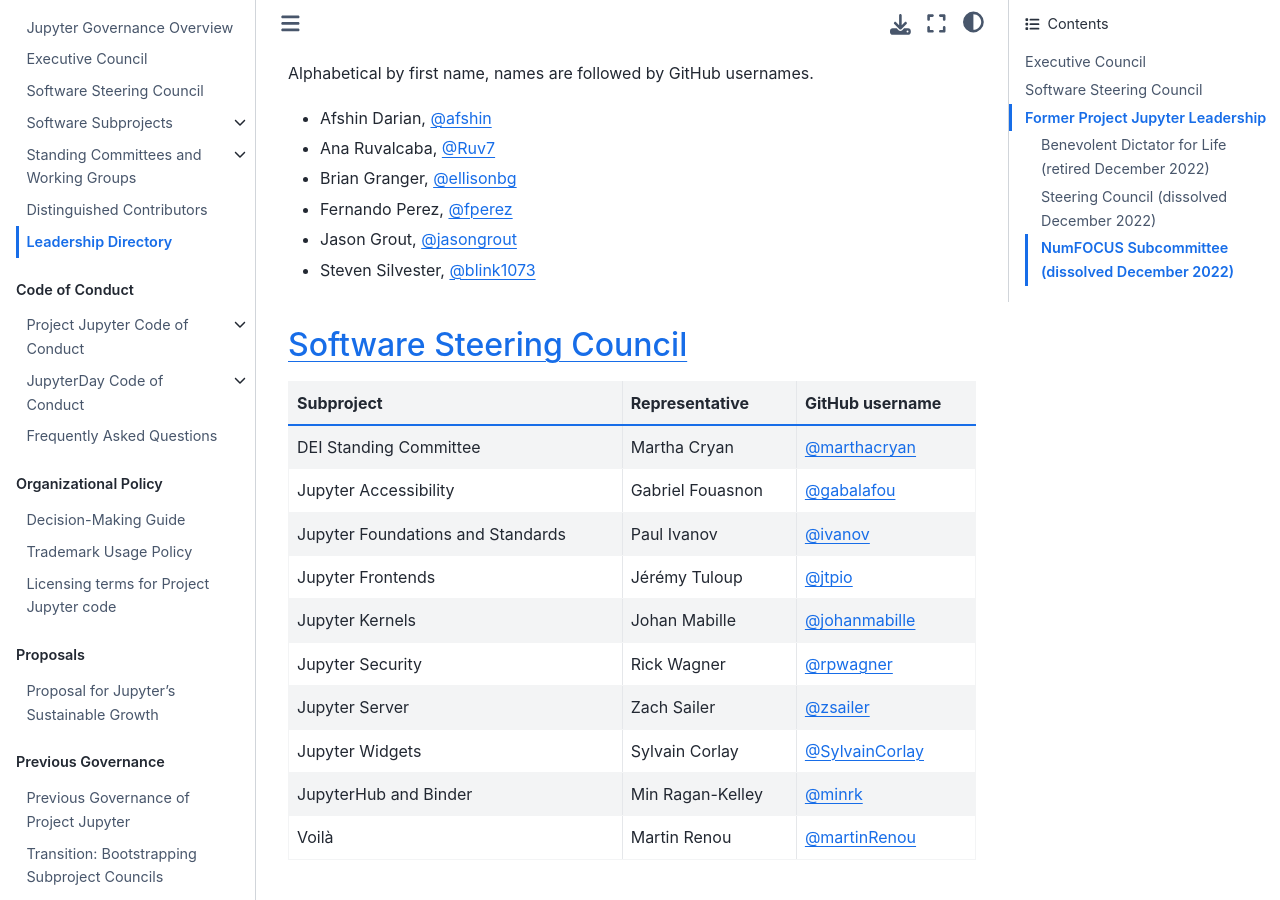
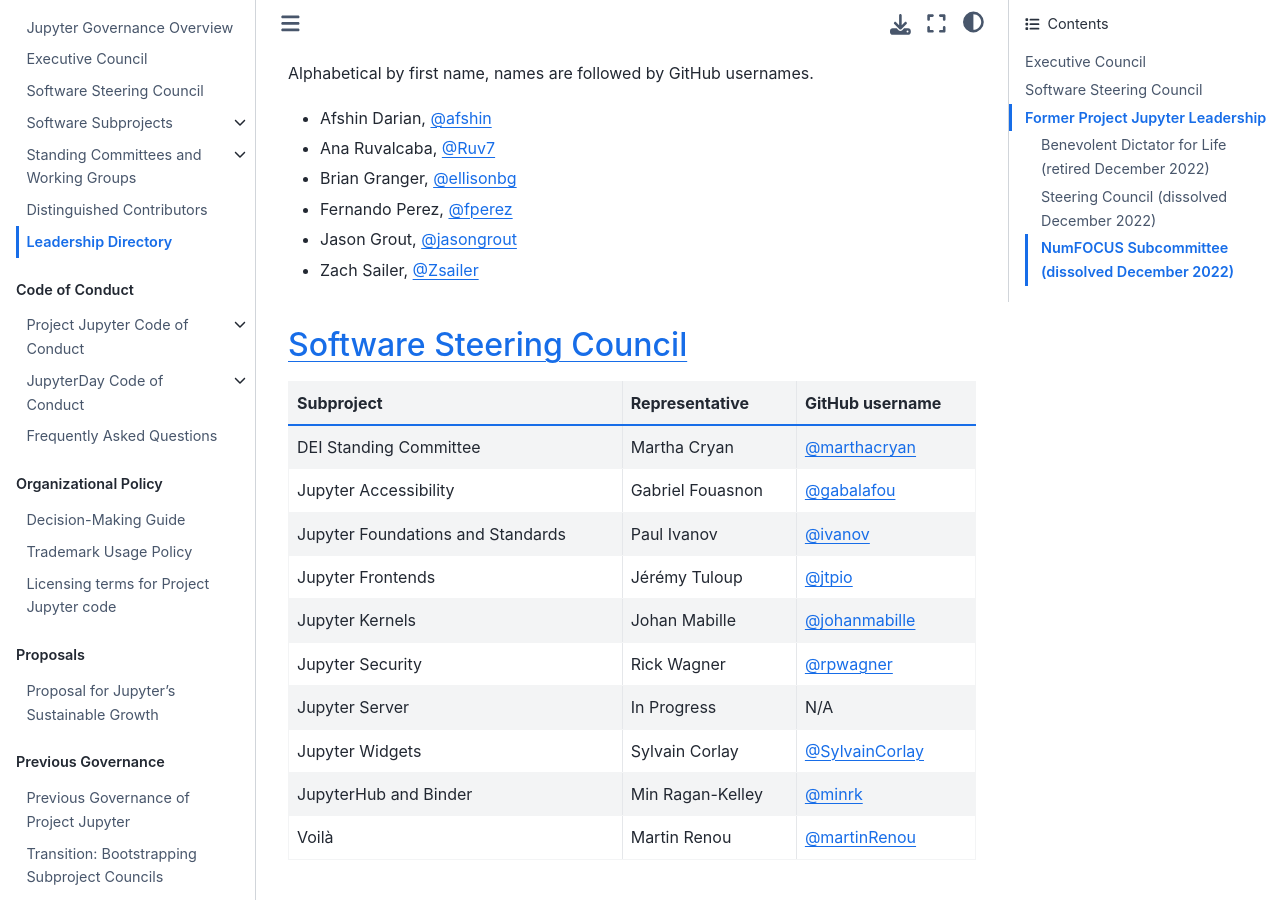
Before and after one commit to jupyter/governance, a Jupyter Book: the page built from people.md, in a window 1280 px wide and 900 px high, scrolled down 199 px. Built offline with Jupyter Book 1.0.4 settings and Sphinx 7.4.7 and the Sphinx Book theme 1.1.4, drawn with Linux system fonts in a browser that asks for light colours; pages that are not in the unit, such as notebooks, are missing from menus.

```diff
--- a/people.md
+++ b/people.md
@@ -10,7 +10,7 @@ Alphabetical by first name, names are followed by GitHub usernames.
 - Brian Granger, [@ellisonbg](https://github.com/ellisonbg)
 - Fernando Perez, [@fperez](https://github.com/fperez)
 - Jason Grout, [@jasongrout](https://github.com/jasongrout)
-- Steven Silvester, [@blink1073](https://github.com/blink1073)
+- Zach Sailer, [@Zsailer](https://github.com/zsailer)
 
 ## [Software Steering Council](software_steering_council.md)
 
@@ -22,7 +22,7 @@ Alphabetical by first name, names are followed by GitHub usernames.
 | Jupyter Frontends | Jérémy Tuloup | [@jtpio](https://github.com/jtpio) |
 | Jupyter Kernels | Johan Mabille | [@johanmabille](https://github.com/johanmabille) |
 | Jupyter Security | Rick Wagner | [@rpwagner](https://github.com/rpwagner) |
-| Jupyter Server | Zach Sailer | [@zsailer](https://github.com/zsailer) |
+| Jupyter Server | In Progress | N/A |
 | Jupyter Widgets | Sylvain Corlay | [@SylvainCorlay](https://github.com/SylvainCorlay) |
 | JupyterHub and Binder | Min Ragan-Kelley | [@minrk](https://github.com/minrk) |
 | Voilà | Martin Renou | [@martinRenou](https://github.com/martinRenou) |
```
